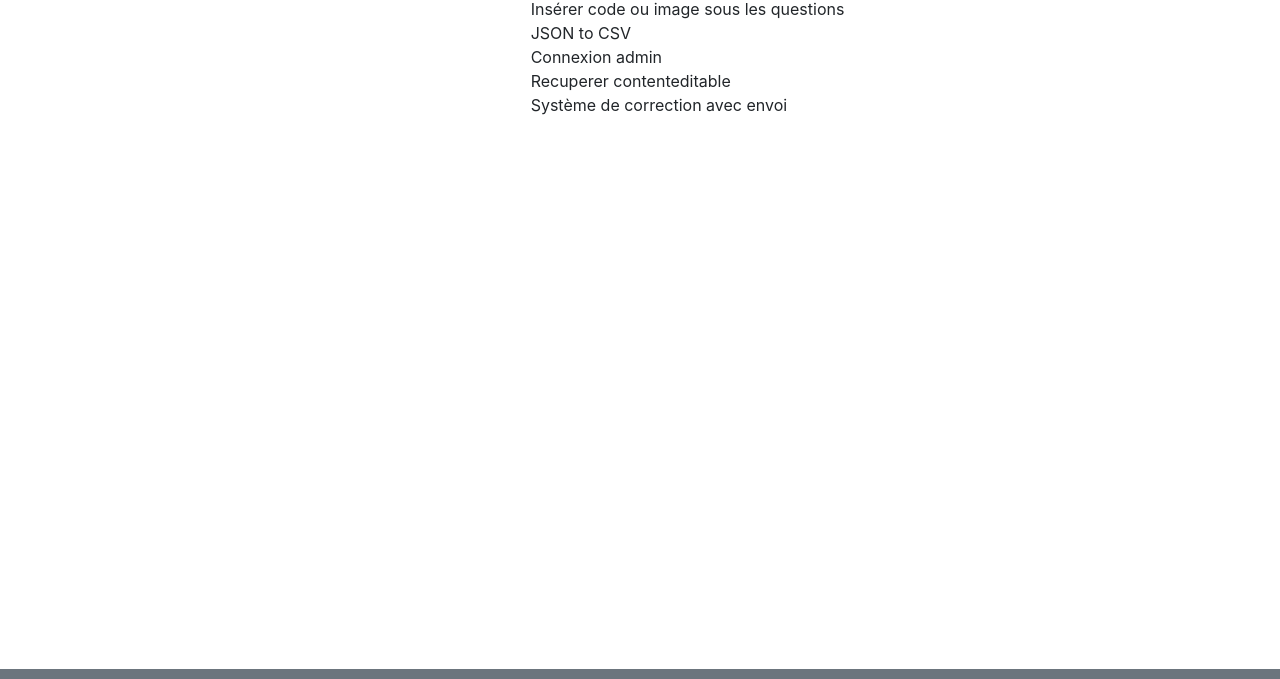
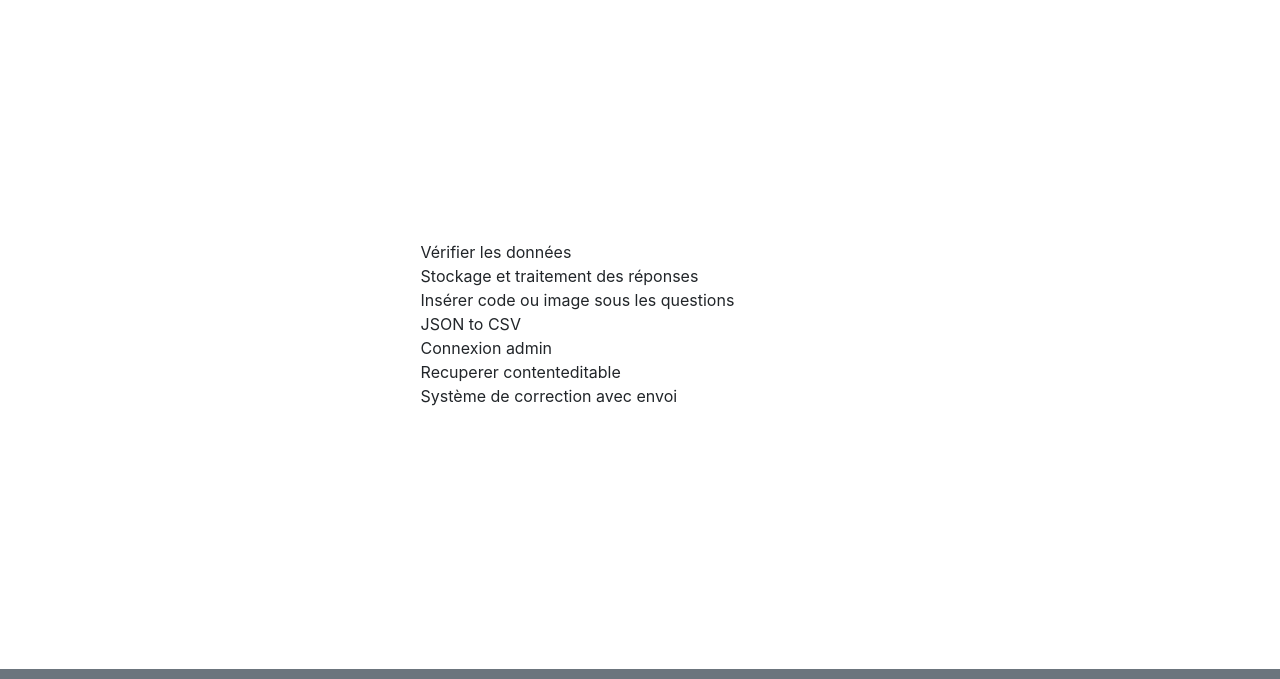
Before and after one commit to kewinMarchand/ecap, a plain HTML site: page about.html in a window 1280 px wide. Shown: the part 277-956 px from the top of the page. Drawn offline with nearby package versions, Linux system fonts and the light colour scheme.

Commit message:
minor fix

```diff
--- a/about.html
+++ b/about.html
@@ -43,8 +43,8 @@
 
         <section class="container d-flex justify-content-around" style="min-height: 90vh;">
             <div class="row">
-                <h2>To do:</h2>
-                <ul class="list-unstyled">
+                <h2 class="col-12">To do:</h2>
+                <ul class="col-12 list-unstyled">
                     <li class="list-item">Vérifier les données</li>
                     <li class="list-item">Stockage et traitement des réponses</li>
                     <li class="list-item">Insérer code ou image sous les questions</li>
```
